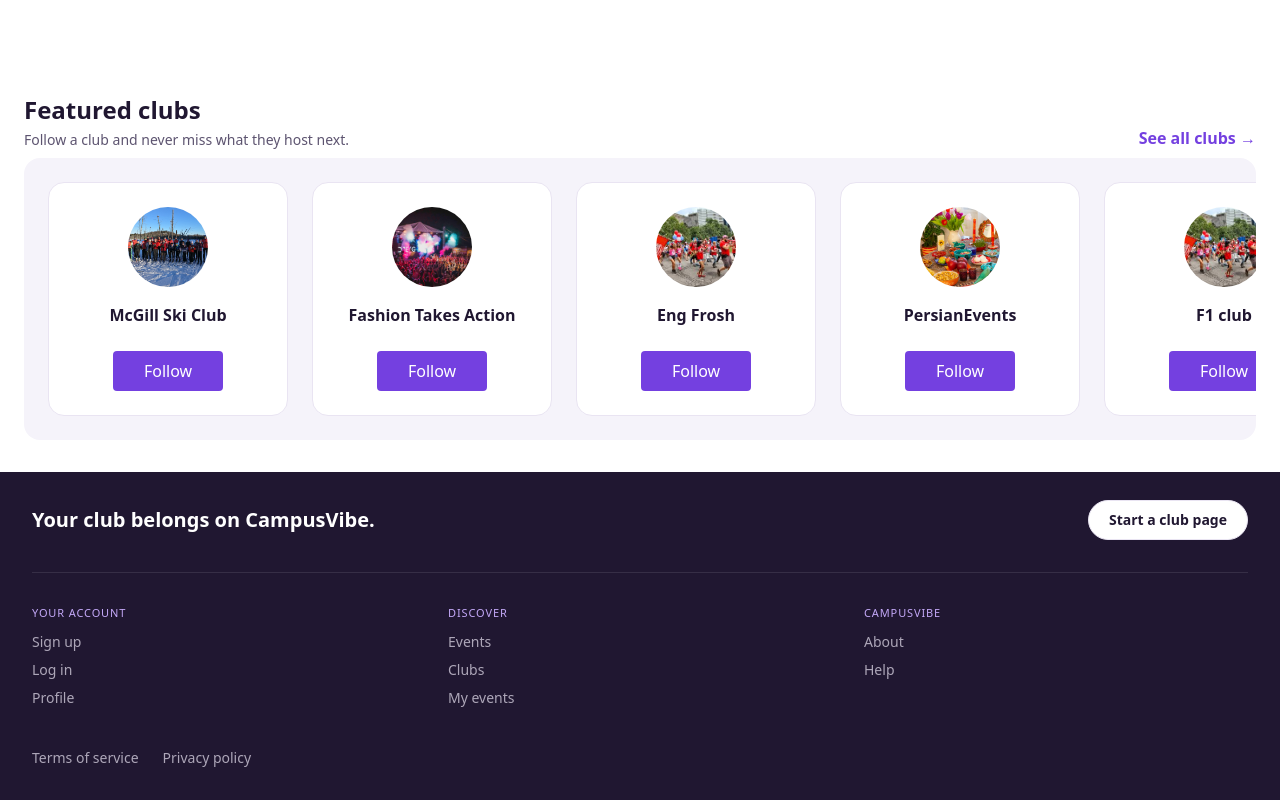
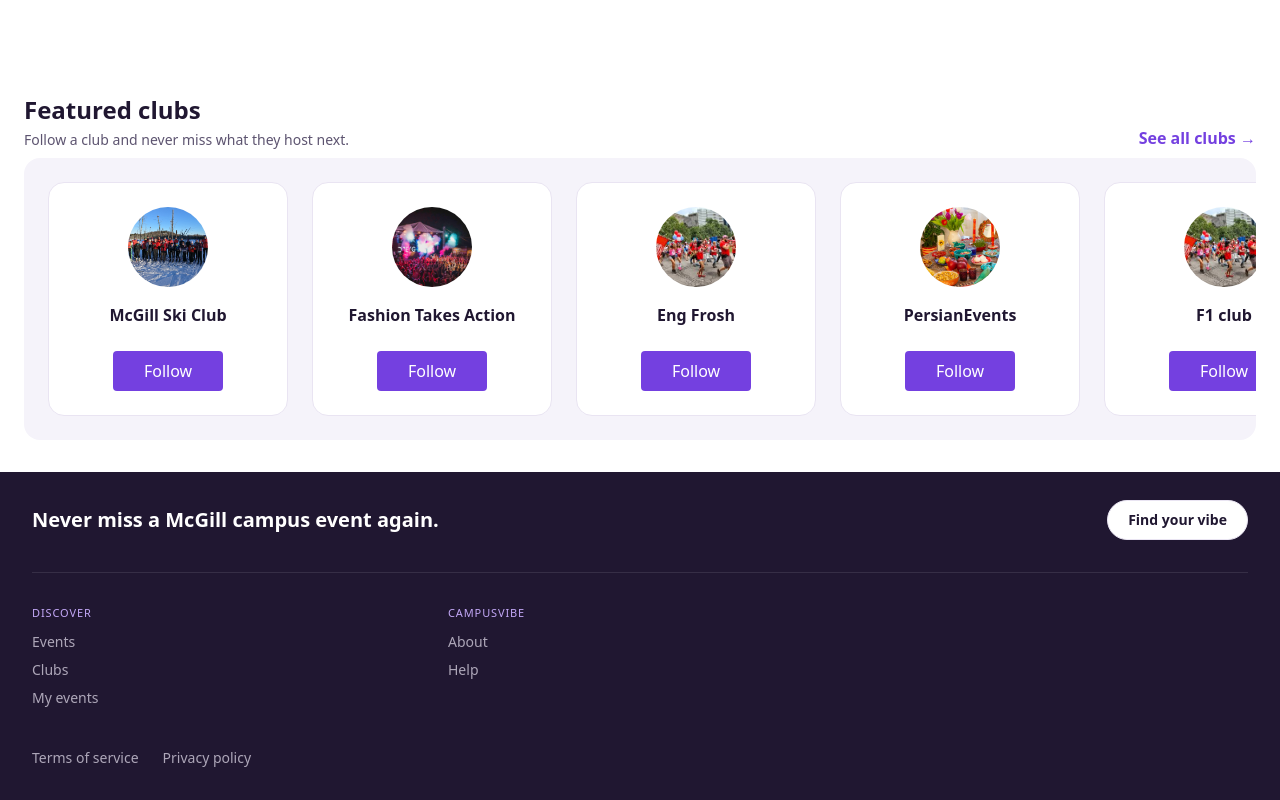
Before and after one commit to ArpanSaha07/campus-vibe, a Next.js app in the folder frontend/: page / in a window 1280 px wide. Shown: the part 3138-3938 px from the top of the page. Built offline with nearby package versions, Linux system fonts and the light colour scheme; no server answers; a web font is replaced by a local one.

Commit message:
Footer text updated, and favicon.ico updated

```diff
--- a/frontend/app/components/Footer.tsx
+++ b/frontend/app/components/Footer.tsx
@@ -13,23 +13,23 @@ export default function Footer() {
         {/* Top CTA */}
         <div className="flex flex-col sm:flex-row justify-between items-center gap-4 border-b border-white/10 pb-8 mb-8">
           <h3 className="font-display text-xl font-bold text-white text-center sm:text-left">
-            Your club belongs on CampusVibe.
+            Never miss a McGill campus event again.
           </h3>
-          <Button href="/create-club" variant="secondary">
-            Start a club page
+          <Button href="/events" variant="secondary">
+            Find your vibe
           </Button>
         </div>
 
         {/* Links Section */}
         <div className="grid grid-cols-2 sm:grid-cols-3 gap-8">
-          <div>
+          {/* <div>
             <h4 className="ticket-label text-lavender-300 mb-3">Your account</h4>
             <ul className="space-y-2">
               <li><AuthTrigger view="signup" className={linkClasses}>Sign up</AuthTrigger></li>
               <li><AuthTrigger view="login" className={linkClasses}>Log in</AuthTrigger></li>
               <li><Link href="/profile" className={linkClasses}>Profile</Link></li>
             </ul>
-          </div>
+          </div> */}
 
           <div>
             <h4 className="ticket-label text-lavender-300 mb-3">Discover</h4>
```
Also changed, not shown: 1 other file (tests, documents, lock files or other folders).
